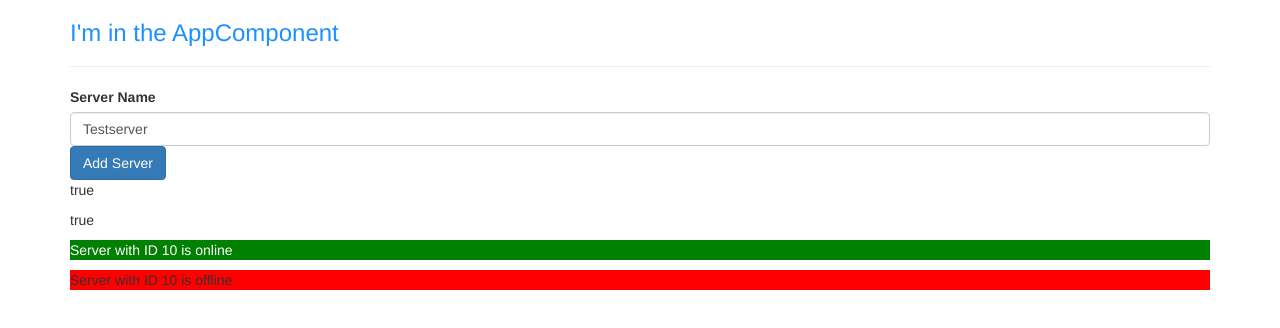
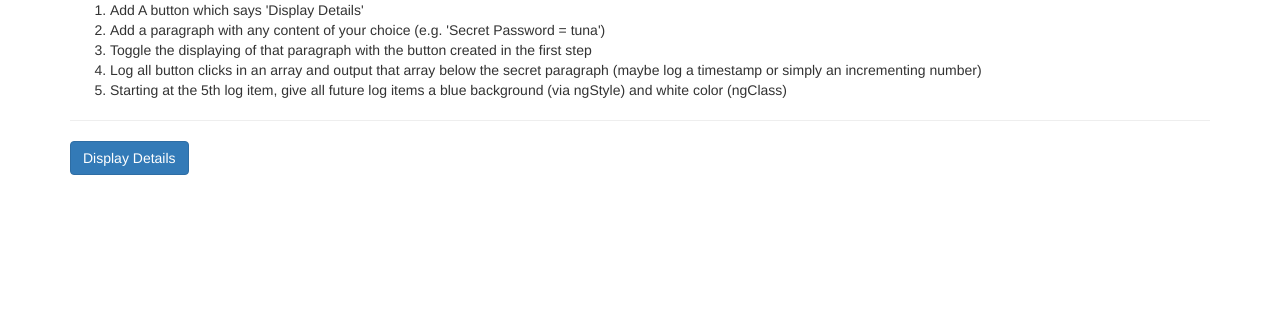
Before and after one commit to Bluesman66/angular4-test, an Angular app: page / in a window 1280 px wide. Shown: the top 328 px of the page. Built offline with nearby package versions, Linux system fonts and the light colour scheme.

Commit message:
038 Getting the Index when using ngFor

```diff
--- a/src/app/app.component.html
+++ b/src/app/app.component.html
@@ -1,11 +1,20 @@
 <div class="container">
     <div class="row">
         <div class="col-xs-12">
-            <h3>I'm in the AppComponent</h3>
+            <ol>
+                <li>Add A button which says 'Display Details'</li>
+                <li>Add a paragraph with any content of your choice (e.g. 'Secret Password = tuna')</li>
+                <li>Toggle the displaying of that paragraph with the button created in the first step</li>
+                <li>Log all button clicks in an array and output that array below the secret paragraph (maybe log a timestamp or simply an incrementing number)</li>
+                <li>Starting at the 5th log item, give all future log items a blue background (via ngStyle) and white color (ngClass)</li>
+            </ol>
             <hr>
-            <app-servers></app-servers>
-            <!--<div app-servers></div>-->
-            <!--<div class="app-servers"></div>-->
+            <!--<button class="btn btn-primary" (click)="showSecret = !showSecret">Display Details</button>-->
+            <button class="btn btn-primary" (click)="onToggleDetails()">Display Details</button>
+            <p *ngIf="showSecret">Secret Password = tuna</p>
+            <div *ngFor="let logItem of log; let i = index"
+                [ngStyle]="{backgroundColor: i >= 4 ? 'blue' : 'transparent'}"
+                [ngClass]="{'white-text': i >= 4}">{{ logItem }}</div>
         </div>
     </div>
 </div>
--- a/src/app/app.component.ts
+++ b/src/app/app.component.ts
@@ -11,5 +11,12 @@ import { Component } from '@angular/core';
   `]
 })
 export class AppComponent {
+  showSecret = false;
+  log = [];
 
+  onToggleDetails() {
+    this.showSecret = !this.showSecret;
+    // this.log.push(this.log.length + 1);
+    this.log.push(new Date());
+  }
 }
```
